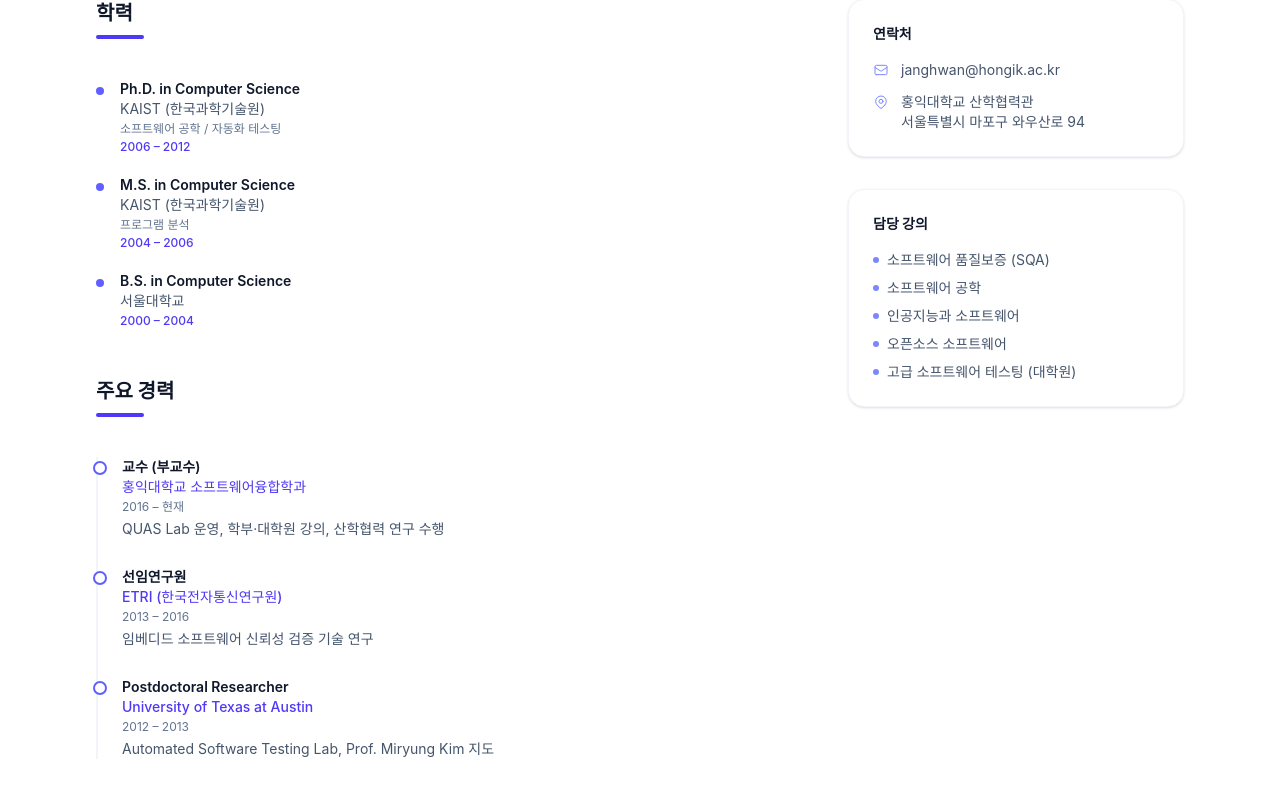
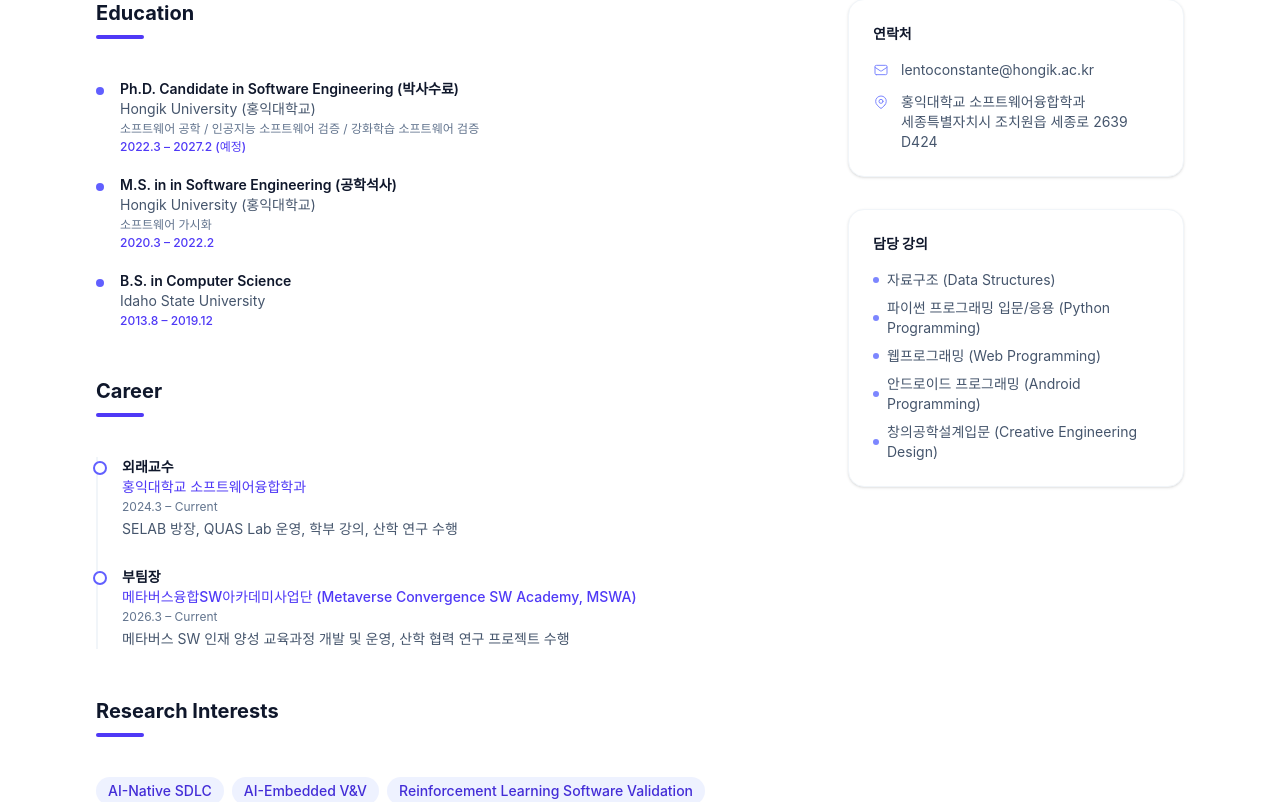
Before and after one commit to zrocircle/quaslab, a React (Vite) app: page /pi in a window 1280 px wide. Shown: the part 380-1182 px from the top of the page. Built offline with nearby package versions, Linux system fonts and the light colour scheme.

Commit message:
edit PI pages information

```diff
--- a/src/pages/PI.jsx
+++ b/src/pages/PI.jsx
@@ -1,58 +1,53 @@
 const education = [
   {
-    degree: 'Ph.D. in Computer Science',
-    institution: 'KAIST (한국과학기술원)',
-    period: '2006 – 2012',
-    detail: '소프트웨어 공학 / 자동화 테스팅',
+    degree: 'Ph.D. Candidate in Software Engineering (박사수료)',
+    institution: 'Hongik University (홍익대학교)',
+    period: '2022.3 – 2027.2 (예정)',
+    detail: '소프트웨어 공학 / 인공지능 소프트웨어 검증 / 강화학습 소프트웨어 검증',
   },
   {
-    degree: 'M.S. in Computer Science',
-    institution: 'KAIST (한국과학기술원)',
-    period: '2004 – 2006',
-    detail: '프로그램 분석',
+    degree: 'M.S. in in Software Engineering (공학석사)',
+    institution: 'Hongik University (홍익대학교)',
+    period: '2020.3 – 2022.2',
+    detail: '소프트웨어 가시화',
   },
   {
     degree: 'B.S. in Computer Science',
-    institution: '서울대학교',
-    period: '2000 – 2004',
+    institution: 'Idaho State University',
+    period: '2013.8 – 2019.12',
     detail: '',
   },
 ]
 
 const career = [
   {
-    role: '교수 (부교수)',
+    role: '외래교수',
     org: '홍익대학교 소프트웨어융합학과',
-    period: '2016 – 현재',
-    detail: 'QUAS Lab 운영, 학부·대학원 강의, 산학협력 연구 수행',
+    period: '2024.3 – Current',
+    detail: 'SELAB 방장, QUAS Lab 운영, 학부 강의, 산학 연구 수행',
   },
   {
-    role: '선임연구원',
-    org: 'ETRI (한국전자통신연구원)',
-    period: '2013 – 2016',
-    detail: '임베디드 소프트웨어 신뢰성 검증 기술 연구',
+    role: '부팀장',
+    org: '메타버스융합SW아카데미사업단 (Metaverse Convergence SW Academy, MSWA)',
+    period: '2026.3 – Current',
+    detail: '메타버스 SW 인재 양성 교육과정 개발 및 운영, 산학 협력 연구 프로젝트 수행',
   },
-  {
-    role: 'Postdoctoral Researcher',
-    org: 'University of Texas at Austin',
-    period: '2012 – 2013',
-    detail: 'Automated Software Testing Lab, Prof. Miryung Kim 지도',
-  },
+
 ]
 
 const courses = [
-  '소프트웨어 품질보증 (SQA)',
-  '소프트웨어 공학',
-  '인공지능과 소프트웨어',
-  '오픈소스 소프트웨어',
-  '고급 소프트웨어 테스팅 (대학원)',
+  '자료구조 (Data Structures)',
+  '파이썬 프로그래밍 입문/응용 (Python Programming)',
+  '웹프로그래밍 (Web Programming)',
+  '안드로이드 프로그래밍 (Android Programming)',
+  '창의공학설계입문 (Creative Engineering Design)',
 ]
 
 const links = [
-  { label: 'Google Scholar', href: 'https://scholar.google.com', icon: 'S' },
+  { label: 'Google Scholar', href: 'https://scholar.google.com/citations?user=GuK7icsAAAAJ&hl=ko', icon: 'S' },
   { label: 'DBLP', href: 'https://dblp.org', icon: 'D' },
-  { label: 'GitHub', href: 'https://github.com', icon: 'G' },
-  { label: 'Email', href: 'mailto:janghwan@hongik.ac.kr', icon: '@' },
+  { label: 'GitHub', href: 'https://github.com/zrocircle', icon: 'G' },
+  { label: 'Email', href: 'mailto:lentoconstante@hongik.ac.kr', icon: '@' },
 ]
 
 export default function PI() {
@@ -67,12 +62,12 @@
           <div>
             <h1 className="section-title mb-1">김장환 (Janghwan Kim)</h1>
             <p className="text-indigo-600 font-medium mb-3">
-              부교수, 홍익대학교 소프트웨어융합학과
+              외래교수, 홍익대학교 소프트웨어융합학과 / 부팀장, 메타버스융합SW아카데미사업단
             </p>
             <p className="text-slate-600 text-sm leading-relaxed max-w-2xl mb-5">
-              AI-Native 소프트웨어 공학, 자동화 소프트웨어 테스팅, 강화학습 기반 SE 자동화를
-              연구합니다. 소프트웨어 품질보증(SQA) 분야에서 10년 이상의 연구 경력을 보유하고 있으며,
-              LLM과 AI를 소프트웨어 개발 전 주기에 내재화하는 차세대 방법론을 탐구합니다.
+              AI-Native 소프트웨어 공학, 자동화 소프트웨어 테스팅, 강화학습 기반 SW 검증 자동화를
+              연구합니다. 소프트웨어 품질보증(SQA) 분야에서 7년 이상의 연구 경력을 보유하고 있으며,
+              양자 컴퓨팅 기반 소프트웨어를 검증하는 것에 대한 연구를 진행하고 있습니다.
             </p>
             <div className="flex flex-wrap gap-2">
               {links.map((l) => (
@@ -98,7 +93,7 @@
           <div className="lg:col-span-2 space-y-12">
             {/* Education */}
             <section>
-              <h2 className="section-title text-xl">학력</h2>
+              <h2 className="section-title text-xl">Education</h2>
               <div className="section-divider" />
               <div className="space-y-5">
                 {education.map((e) => (
@@ -117,7 +112,7 @@
 
             {/* Career */}
             <section>
-              <h2 className="section-title text-xl">주요 경력</h2>
+              <h2 className="section-title text-xl">Career</h2>
               <div className="section-divider" />
               <div className="relative border-l-2 border-slate-100 pl-6 space-y-7">
                 {career.map((c) => (
@@ -134,13 +129,13 @@
 
             {/* Research Interests */}
             <section>
-              <h2 className="section-title text-xl">연구 관심 분야</h2>
+              <h2 className="section-title text-xl">Research Interests</h2>
               <div className="section-divider" />
               <div className="flex flex-wrap gap-2">
                 {[
                   'AI-Native SDLC',
                   'AI-Embedded V&V',
-                  'Reinforcement Learning for SE',
+                  'Reinforcement Learning Software Validation',
                   'Automated Software Testing',
                   'LLM-based Code Generation',
                   'Software Quality Assurance',
@@ -166,8 +161,8 @@
                     <path strokeLinecap="round" strokeLinejoin="round" strokeWidth={1.5}
                       d="M3 8l7.89 5.26a2 2 0 002.22 0L21 8M5 19h14a2 2 0 002-2V7a2 2 0 00-2-2H5a2 2 0 00-2 2v10a2 2 0 002 2z" />
                   </svg>
-                  <a href="mailto:janghwan@hongik.ac.kr" className="hover:text-indigo-600 transition-colors break-all">
-                    janghwan@hongik.ac.kr
+                  <a href="mailto:lentoconstante@hongik.ac.kr" className="hover:text-indigo-600 transition-colors break-all">
+                    lentoconstante@hongik.ac.kr
                   </a>
                 </li>
                 <li className="flex gap-3">
@@ -176,7 +171,7 @@
                       d="M17.657 16.657L13.414 20.9a1.998 1.998 0 01-2.827 0l-4.244-4.243a8 8 0 1111.314 0z" />
                     <path strokeLinecap="round" strokeLinejoin="round" strokeWidth={1.5} d="M15 11a3 3 0 11-6 0 3 3 0 016 0z" />
                   </svg>
-                  <span>홍익대학교 산학협력관<br />서울특별시 마포구 와우산로 94</span>
+                  <span>홍익대학교 소프트웨어융합학과<br />세종특별자치시 조치원읍 세종로 2639 D424 </span>
                 </li>
               </ul>
             </div>
```
